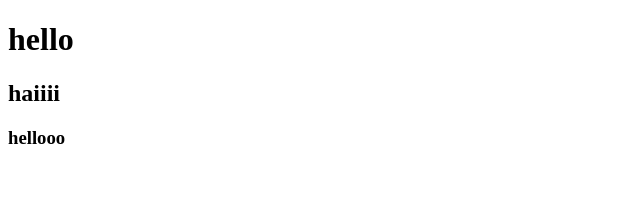
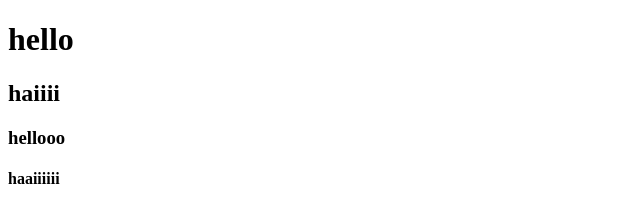
Before and after one commit to akshayvp1/demo-git, a plain HTML site: page index.html in a window 1280 px wide. Shown: the full height of the page, 0-640 px from the left. Drawn offline with Linux system fonts and the light colour scheme.

Commit message:
add new hai

```diff
--- a/index.html
+++ b/index.html
@@ -9,5 +9,6 @@
     <h1>hello</h1>
     <h2>haiiii</h2>
     <h3>hellooo</h3>
+    <h4>haaiiiiii</h4>
 </body>
 </html>
```
